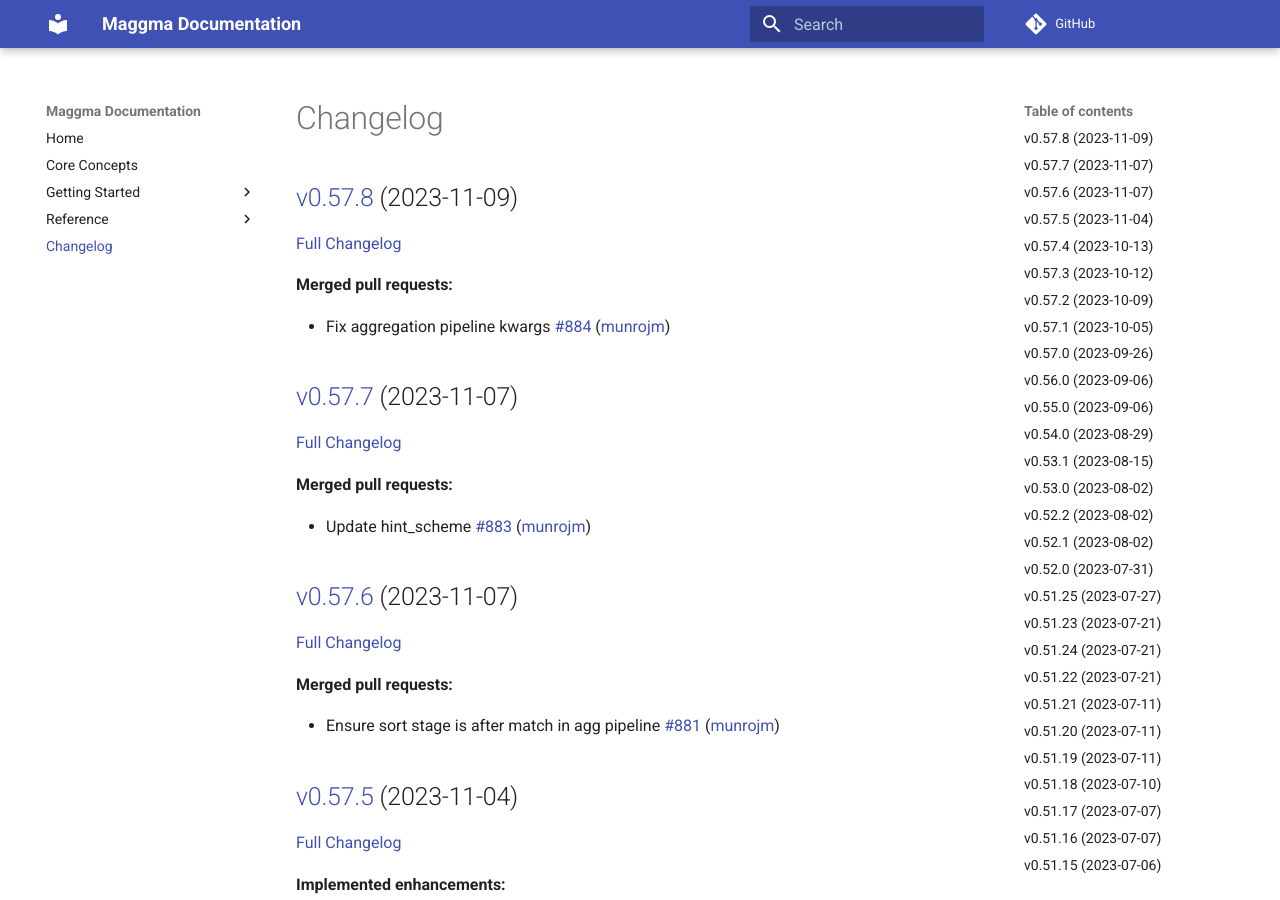
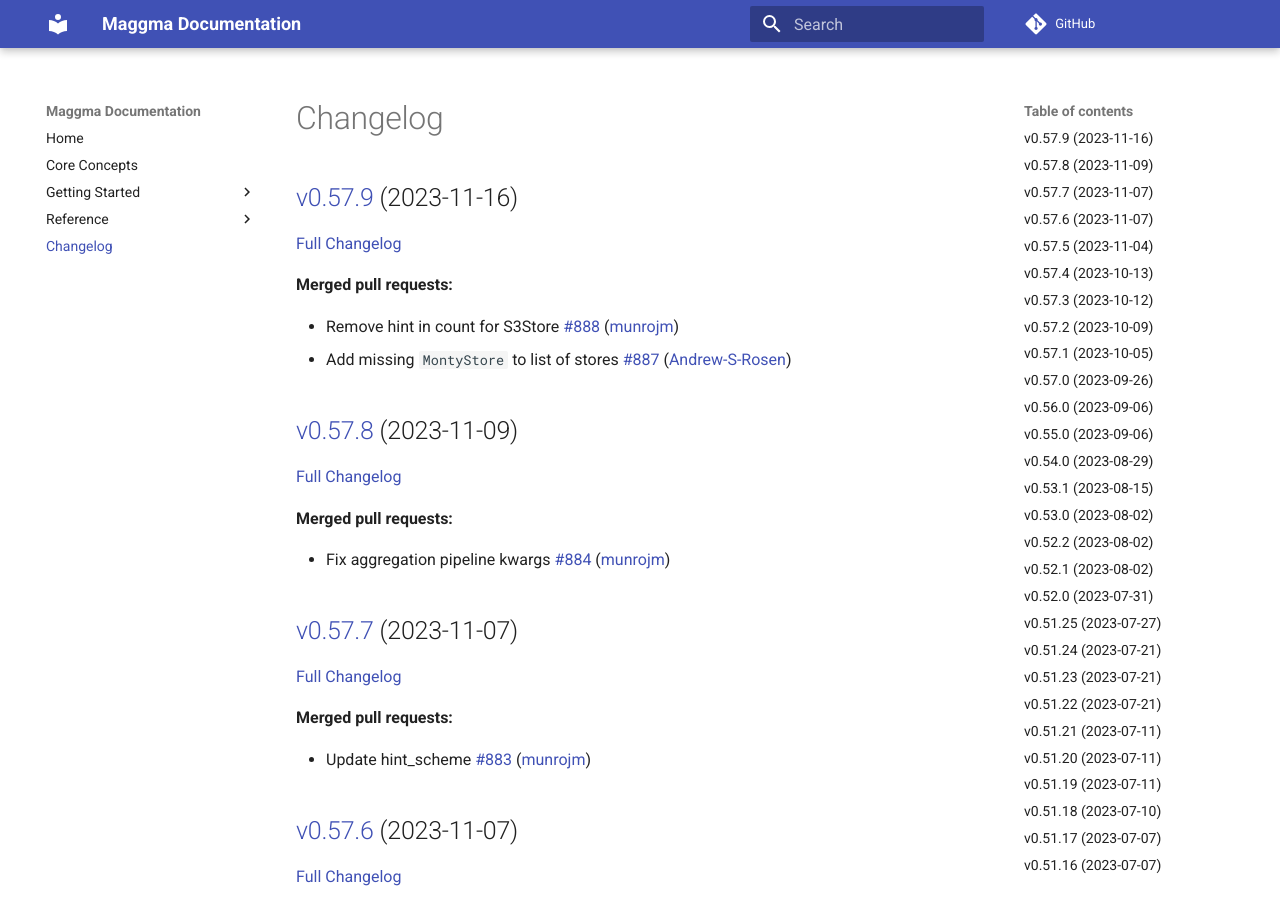
Before and after one commit to materialsproject/maggma, an MkDocs documentation site: the page built from docs/CHANGELOG.md, in a window 1280 px wide and 900 px high. Built offline with MkDocs 1.6.1 and Material for MkDocs 9.7.7, drawn with Linux system fonts in a browser that asks for light colours; comment, search, counter and statistics services are not loaded; some of the changed text lies outside the part shown.

Commit message:
Updated CHANGELOG.md

```diff
--- a/docs/CHANGELOG.md
+++ b/docs/CHANGELOG.md
@@ -1,4 +1,13 @@
 # Changelog
+
+## [v0.57.9](https://github.com/materialsproject/maggma/tree/v0.57.9) (2023-11-16)
+
+[Full Changelog](https://github.com/materialsproject/maggma/compare/v0.57.8...v0.57.9)
+
+**Merged pull requests:**
+
+- Remove hint in count for S3Store [\#888](https://github.com/materialsproject/maggma/pull/888) ([munrojm](https://github.com/munrojm))
+- Add missing `MontyStore` to list of stores [\#887](https://github.com/materialsproject/maggma/pull/887) ([Andrew-S-Rosen](https://github.com/Andrew-S-Rosen))
 
 ## [v0.57.8](https://github.com/materialsproject/maggma/tree/v0.57.8) (2023-11-09)
 
@@ -159,19 +168,19 @@
 
 ## [v0.51.25](https://github.com/materialsproject/maggma/tree/v0.51.25) (2023-07-27)
 
-[Full Changelog](https://github.com/materialsproject/maggma/compare/v0.51.23...v0.51.25)
+[Full Changelog](https://github.com/materialsproject/maggma/compare/v0.51.24...v0.51.25)
 
 **Merged pull requests:**
 
 - Some cleanup: `isort`, updated classifiers, remove unused kwarg [\#833](https://github.com/materialsproject/maggma/pull/833) ([Andrew-S-Rosen](https://github.com/Andrew-S-Rosen))
 
+## [v0.51.24](https://github.com/materialsproject/maggma/tree/v0.51.24) (2023-07-21)
+
+[Full Changelog](https://github.com/materialsproject/maggma/compare/v0.51.23...v0.51.24)
+
 ## [v0.51.23](https://github.com/materialsproject/maggma/tree/v0.51.23) (2023-07-21)
 
-[Full Changelog](https://github.com/materialsproject/maggma/compare/v0.51.24...v0.51.23)
-
-## [v0.51.24](https://github.com/materialsproject/maggma/tree/v0.51.24) (2023-07-21)
-
-[Full Changelog](https://github.com/materialsproject/maggma/compare/v0.51.22...v0.51.24)
+[Full Changelog](https://github.com/materialsproject/maggma/compare/v0.51.22...v0.51.23)
 
 **Closed issues:**
 
@@ -333,19 +342,19 @@
 
 ## [v0.51.4](https://github.com/materialsproject/maggma/tree/v0.51.4) (2023-06-02)
 
-[Full Changelog](https://github.com/materialsproject/maggma/compare/v0.51.2...v0.51.4)
+[Full Changelog](https://github.com/materialsproject/maggma/compare/v0.51.3...v0.51.4)
 
 **Merged pull requests:**
 
 - modify JSONStore file creation [\#792](https://github.com/materialsproject/maggma/pull/792) ([gpetretto](https://github.com/gpetretto))
 
+## [v0.51.3](https://github.com/materialsproject/maggma/tree/v0.51.3) (2023-05-29)
+
+[Full Changelog](https://github.com/materialsproject/maggma/compare/v0.51.2...v0.51.3)
+
 ## [v0.51.2](https://github.com/materialsproject/maggma/tree/v0.51.2) (2023-05-29)
 
-[Full Changelog](https://github.com/materialsproject/maggma/compare/v0.51.3...v0.51.2)
-
-## [v0.51.3](https://github.com/materialsproject/maggma/tree/v0.51.3) (2023-05-29)
-
-[Full Changelog](https://github.com/materialsproject/maggma/compare/v0.51.1...v0.51.3)
+[Full Changelog](https://github.com/materialsproject/maggma/compare/v0.51.1...v0.51.2)
 
 **Merged pull requests:**
 
```
